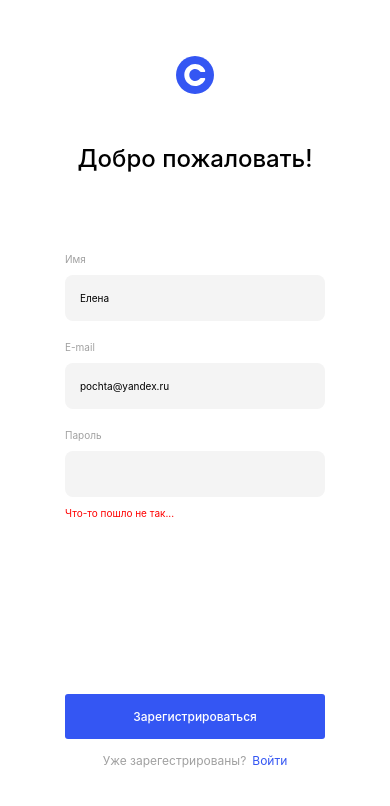
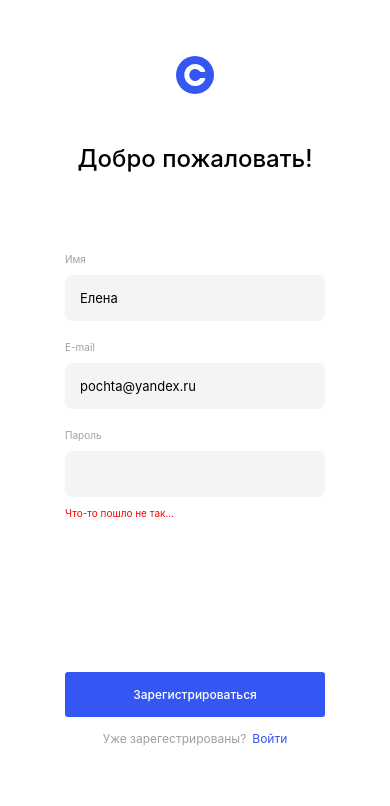
Before and after one commit to ElenaSviridova/movies-explorer-frontend, a React (Create React App) app: page /signup in a window 390 px wide. Shown: the top 806 px of the page. Built offline with nearby package versions, Linux system fonts and the light colour scheme.

Commit message:
before 2nd review

```diff
--- a/src/components/Header/Header.css
+++ b/src/components/Header/Header.css
@@ -15,6 +15,11 @@
     .header {
         padding: 18px 14px;
     }
+}
+
+.header__link {
+    width: 38px;
+    height: 38px;
 }
 
 .header__register {
--- a/src/components/Header/Header.js
+++ b/src/components/Header/Header.js
@@ -10,7 +10,7 @@ function Header({navClassName, navProfile, headerReg}) {
 
     return (
         <header className="header">
-              <NavLink exact to="/">
+              <NavLink exact to="/" className="header__link">
                 <img src={logoBlueC} alt="Картинка логотипа" className="header__logo"/>
               </NavLink>
               <Navigation navClassName={navClassName} navProfileClassName={navProfile}/>
--- a/src/components/Login/Login.css
+++ /dev/null
@@ -1,32 +0,0 @@
-.login {
-    margin: 0 auto;
-    max-width: 396px;
-    padding: 70px 0;
-    display: flex;
-    flex-direction: column;
-}
-
-@media all and (max-width: 768px) {
-    .login {
-        padding: 232px 0;
-    }
-}
-
-@media all and (max-width: 425px) {
-    .login {
-        max-width: 260px;
-        padding: 56px 0 30px;
-    }
-}
-
-.login__container {
-    display: grid;
-    grid-template-columns: repeat(1, 1fr);
-    grid-template-rows: repeat(4, minmax(min-content, max-content));
-}
-
-/* @media all and (max-width: 425px) {
-    .login__container {
-
-    }
-} */
--- a/src/components/Profile/Profile.css
+++ b/src/components/Profile/Profile.css
@@ -35,23 +35,31 @@
     }
 }
 
+@media all and (max-width: 320px) {
+    .profile__title {
+        margin: 0 0 63px;
+    }
+}
+
 
 .profile__container {
     position: relative;
-    display: grid;
-    grid-template-columns: 1fr;
-    grid-template-rows: repeat(2, minmax(min-content, max-content)) 231px;
+    display: flex;
+    flex-direction: column;
+    align-items: stretch;
+    justify-content: space-between;
+    min-height: 347px;
 }
 
 @media all and (max-width: 768px) {
     .profile__container {
-        grid-template-rows: repeat(2, minmax(min-content, max-content)) 225px;
+        min-height: 327px
     }
 }
 
 @media all and (max-width: 425px) {
     .profile__container {
-        grid-template-rows: repeat(2, minmax(min-content, max-content)) 390px;
+        min-height: 504px
     }
 }
 
@@ -101,7 +109,7 @@
 }
 
 .profile__button {
-    align-self: flex-end;
+    align-self: center;
     border: none;
     background-color: white;
     margin-bottom: 16px;
@@ -124,7 +132,7 @@
 }
 
 .profile__link {
-    align-self: flex-end;
+    align-self: center;
     border: none;
     padding: 0;
     font-size: 13px;
--- a/src/components/Profile/Profile.js
+++ b/src/components/Profile/Profile.js
@@ -1,6 +1,7 @@
 import './Profile.css';
 import { NavLink } from 'react-router-dom';
 import Header from '../Header/Header';
+import '../../styles/login.css';
 
 function Profile() {
 
@@ -10,12 +11,18 @@ function Profile() {
         <div className="profile">
             <h1 className="profile__title">Привет, Елена!</h1>
             <form className="profile__container">
+                <div className="login__enter">
                     <label className="profile__label-name" for="password">Имя</label>
                     <input required id="name" className="profile__input" type="text" name="name" placeholder="Елена"></input>
                     <label className="profile__label-email" for="email">E-mail</label>
                     <input required id="email" className="profile__input" type="email" name="email" placeholder="lenatwi@rambler.ru"></input>
+                </div>
+                <div className="login__enter">
                     <button className="profile__button">Редактировать</button>
                     <NavLink className="profile__link" exact to="/">Выйти из аккаунта</NavLink>
+                </div>
+
+
             </form>
         </div>
         </>
--- a/src/components/Register/Register.css
+++ /dev/null
@@ -1,47 +0,0 @@
-.register {
-    margin: 0 auto;
-    max-width: 396px;
-    padding: 70px 0;
-    display: flex;
-    flex-direction: column;
-}
-
-@media all and (max-width: 425px) {
-    .register {
-        max-width: 260px;
-        padding: 56px 0 30px;
-    }
-}
-
-.register__container {
-    display: grid;
-    grid-template-columns: repeat(1, 1fr);
-    grid-template-rows: repeat(6, minmax(min-content, max-content));
-}
-
-.register__button {
-    height: 45px;
-    padding: 0;
-    background-color: #3456F3;
-    border: none;
-    border-radius: 3px;
-    color: white;
-    font-size: 14px;
-    font-weight: 500;
-    line-height: 17px;
-    font-family: 'Inter', 'Arial', sans-serif;
-    align-self: flex-end;
-    margin-top: 71px;
-}
-
-.register__button:hover {
-    opacity: 0.6;
-}
-
-@media all and (max-width: 425px) {
-    .register__button {
-        font-size: 12px;
-        line-height: 15px;
-        margin-top: 165px;
-    }
-}
--- a/src/components/Register/Register.js
+++ b/src/components/Register/Register.js
@@ -1,4 +1,3 @@
-import './Register.css';
 import '../../styles/logo.css';
 import '../../styles/login.css'; /*общие блоки стилей находятся в папке styles*/
 import logoBlueC from '../../images/logo-blue.svg';
@@ -9,10 +8,11 @@ import { NavLink } from 'react-router-dom';
 function Register() {
 
     return (
-        <div className="register">
+        <div className="login">
             <img src={logoBlueC} alt="Картинка логотипа" className="header__logo"/>
             <h1 className="login__title">Добро пожаловать!</h1>
-            <form className="register__container" >
+            <form className="login__container" >
+                <div className="login__enter">
                     <label className="login__label" for="name">Имя</label>
                     <input required id="name" className="login__input" type="text" name="name" placeholder="Елена"></input>
                     <span className="login__error"></span>
@@ -22,11 +22,15 @@ function Register() {
                     <label className="login__label" for="password">Пароль</label>
                     <input required id="password" className="login__input login__input_type_error" type="password" name="password"></input>
                     <span className="login__error visible">Что-то пошло не так...</span>
-                <button type="submit" className="register__button">Зарегистрироваться</button>
+                    </div>
+                <div className="login__enter">
+                    <button type="submit" className="login__button">Зарегистрироваться</button>
                     <p className="login__caption">Уже зарегестрированы?
                             <NavLink className="login__link" exact to="/signin">Войти</NavLink>
                     </p>
+                </div>
             </form>
+
         </div>
     )
 
--- a/src/components/SearchForm/SearchForm.css
+++ b/src/components/SearchForm/SearchForm.css
@@ -60,6 +60,7 @@
 .search__button {
     position: absolute;
     padding: 0;
+    margin: 0 6px;
     background: url('../../images/icon-search.svg') no-repeat;
     top: 0;
     left: 0;
--- a/src/styles/login.css
+++ b/src/styles/login.css
@@ -1,3 +1,38 @@
+.login {
+    margin: 0 auto;
+    max-width: 396px;
+    padding: 70px 0;
+    display: flex;
+    flex-direction: column;
+}
+
+@media all and (max-width: 768px) {
+    .login {
+        padding: 232px 0;
+    }
+}
+
+@media all and (max-width: 425px) {
+    .login {
+        max-width: 260px;
+        padding: 56px 0 30px;
+    }
+}
+
+.login__container {
+    display: flex;
+    flex-direction: column;
+    align-items: stretch;
+    justify-content: space-between;
+    min-height: 413px;
+}
+
+@media all and (max-width: 425px) {
+    .login__container {
+        min-height: 493px;
+    }
+}
+
 .login__title {
     font-size: 24px;
     font-weight: 500;
@@ -14,9 +49,9 @@
 }
 
 .login__input {
-    font-size: 10px;
+    font-size: 13px;
     font-weight: 400;
-    line-height: 12px;
+    line-height: 16px;
     font-family: 'Inter', 'Arial', sans-serif;
     height: 46px;
     background-color: #F4F4F4;
@@ -45,6 +80,7 @@
 }
 
 .login__button {
+    width: 100%;
     height: 45px;
     padding: 0;
     background-color: #3456F3;
@@ -55,8 +91,12 @@
     font-weight: 500;
     line-height: 17px;
     font-family: 'Inter', 'Arial', sans-serif;
-    align-self: flex-end;
-    margin-top: 179px;
+}
+
+.login__enter {
+    justify-self: flex-end;
+    display:flex;
+    flex-direction: column;
 }
 
 .login__button:hover {
@@ -67,7 +107,6 @@
     .login__button {
         font-size: 12px;
         line-height: 15px;
-        margin-top: 267px;
     }
 }
 
@@ -79,6 +118,7 @@
     color: #A0A0A0;
     text-align: center;
     margin: 16px 0 0;
+
 }
 
 @media all and (max-width: 425px) {
--- a/src/styles/navigation-profile.css
+++ b/src/styles/navigation-profile.css
@@ -29,7 +29,7 @@
 .navigation__profile-button {
     background-image: url('../images/account-icon.svg');
     background-repeat: no-repeat;
-    background-size: 10.38px 10.67px;
+    background-size: 11px 11px;
     background-position: center;
     width: 30px;
     height: 30px;
@@ -37,6 +37,7 @@
     border: none;
     border-radius: 6px;
     padding: 0;
+    margin: 0;
     align-self: flex-end;
 }
 
```
Also changed, not shown: src/components/Login/Login.js (+10 -5 lines). Lines whose indentation alone changed are shown as unchanged.
